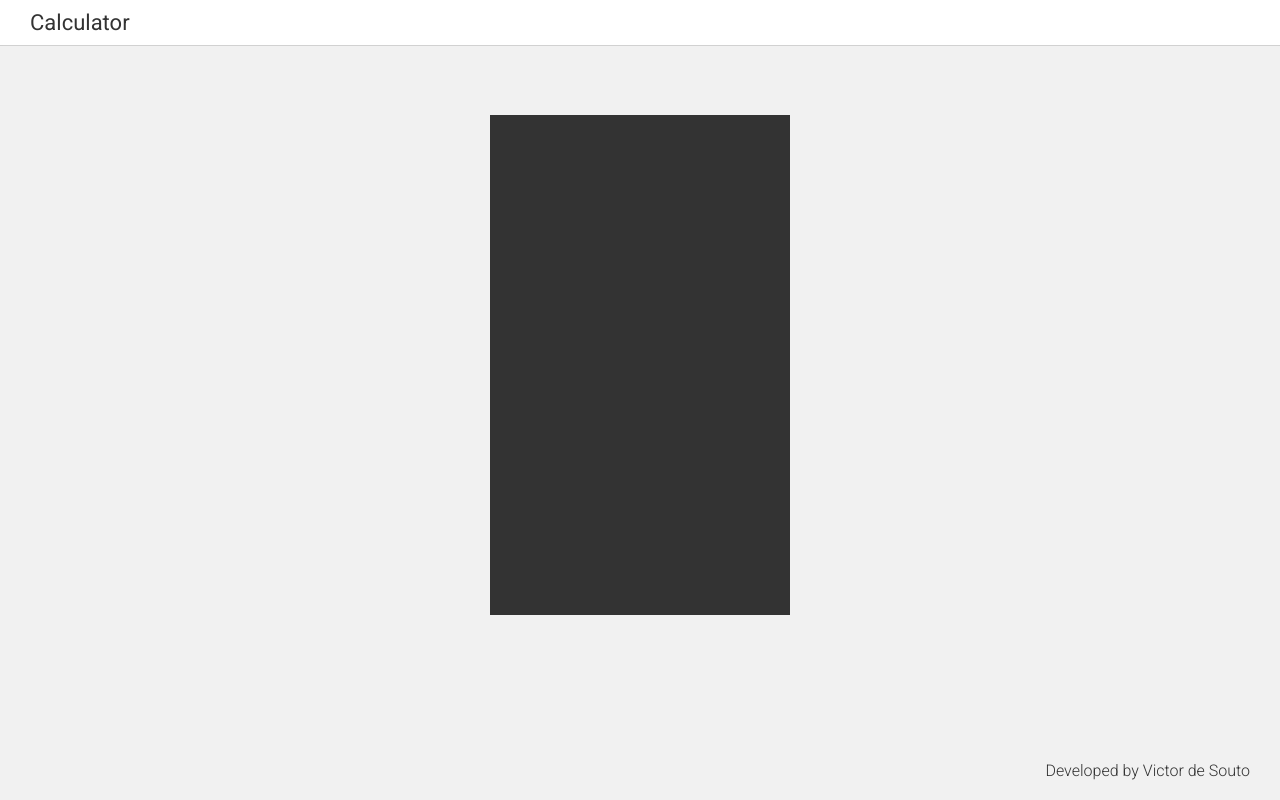
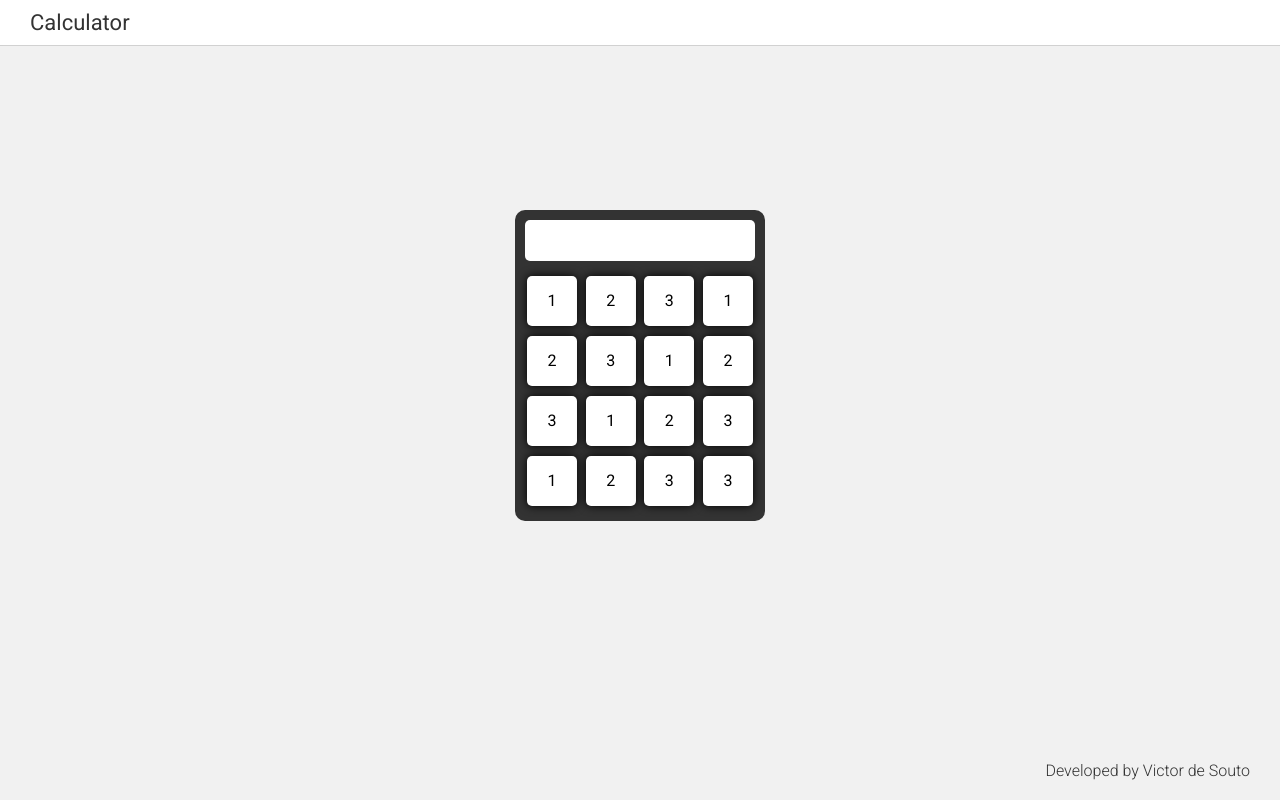
Before and after one commit to sudo-victor/calculator, a React (Create React App) app: page / in a window 1280 px wide. Built offline with nearby package versions, Linux system fonts and the light colour scheme.

Commit message:
chore: add calculator component

```diff
--- /dev/null
+++ b/src/components/Calculator/index.js
@@ -0,0 +1,37 @@
+import React from "react";
+
+import {
+    Container,
+    ContainerInput,
+    ContainerKeyboard,
+    Input,
+    Button,
+} from "./styles";
+
+export default function Calculator() {
+    return (
+        <Container>
+            <ContainerInput>
+                <Input />
+            </ContainerInput>
+            <ContainerKeyboard>
+                <Button>1</Button>
+                <Button>2</Button>
+                <Button>3</Button>
+                <Button>1</Button>
+                <Button>2</Button>
+                <Button>3</Button>
+                <Button>1</Button>
+                <Button>2</Button>
+                <Button>3</Button>
+                <Button>1</Button>
+                <Button>2</Button>
+                <Button>3</Button>
+                <Button>1</Button>
+                <Button>2</Button>
+                <Button>3</Button>
+                <Button>3</Button>
+            </ContainerKeyboard>
+        </Container>
+    );
+}
--- /dev/null
+++ b/src/components/Calculator/styles.js
@@ -0,0 +1,52 @@
+import styled from "styled-components";
+
+export const Container = styled.div`
+    width: 250px;
+    background: #333;
+    border-radius: 10px;
+    overflow: hidden;
+`;
+
+export const ContainerInput = styled.div`
+    width: 100%;
+    padding: 10px;
+    padding-bottom: 0px;
+`;
+
+export const Input = styled.input`
+    width: 100%;
+    padding: 10px;
+    font-size: 18px;
+    text-align: end;
+    border-radius: 5px;
+    border: none;
+    outline: none;
+`;
+
+export const ContainerKeyboard = styled.div`
+    width: 100%;
+    height: 100%;
+    padding: 10px;
+    display: flex;
+    flex-flow: wrap;
+    align-items: center;
+    justify-content: space-between;
+    overflow: hidden;
+`;
+
+export const Button = styled.div`
+    width: 50px;
+    height: 50px;
+    margin: 5px 2px;
+    display: flex;
+    align-items: center;
+    justify-content: center;
+    border-radius: 5px;
+    background: #fff;
+    box-shadow: 0px 0px 10px #000;
+
+    &:active {
+        position: relative;
+        top: 2px;
+    }
+`;
--- a/src/components/Footer/styles.js
+++ b/src/components/Footer/styles.js
@@ -1,6 +1,6 @@
 import styled from "styled-components";
 
-export const Container = styled.div`
+export const Container = styled.footer`
     width: 100%;
     padding: 20px 30px;
     display: flex;
--- a/src/components/Main/index.js
+++ b/src/components/Main/index.js
@@ -1,11 +1,12 @@
 import React from "react";
 
-import { Container, Content } from "./styles";
+import { Container } from "./styles";
+import Calculator from "../Calculator";
 
 export default function Main() {
     return (
         <Container>
-            <Content></Content>
+            <Calculator />
         </Container>
     );
 }
```
